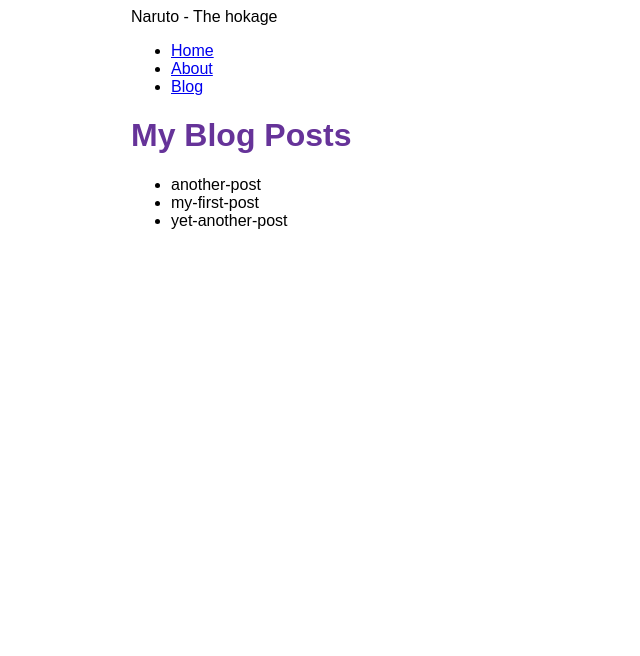
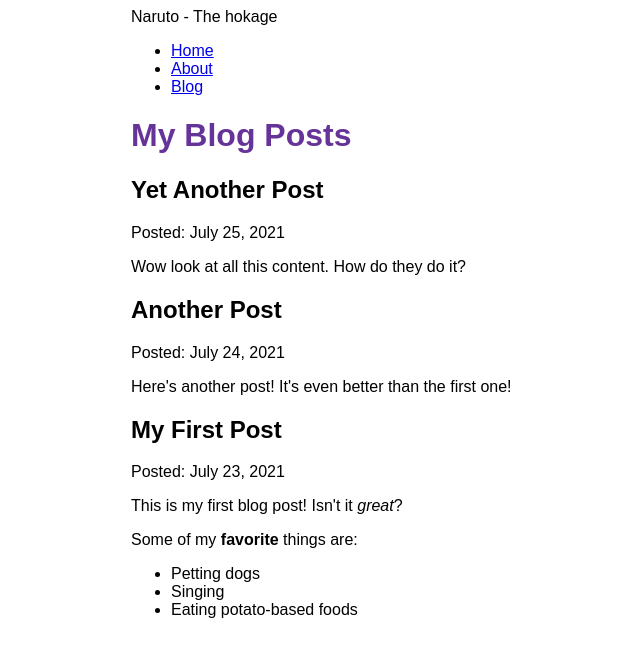
Before and after one commit to onkarkhedkar/my-first-gatsby-site, a Gatsby site: page /blog in a window 1280 px wide. Shown: the whole page, without its empty margins (259-899 px from the left). Built offline with nearby package versions, Linux system fonts and the light colour scheme; Gatsby itself is replaced by a stand-in of ours.

Commit message:
"Finished Gatsby Tutorial Part 5"

```diff
--- a/blog/another-post.mdx
+++ b/blog/another-post.mdx
@@ -0,0 +1,6 @@
+---
+title: "Another Post"
+date: "2021-07-24"
+---
+
+Here's another post! It's even better than the first one!
--- a/blog/my-first-post.mdx
+++ b/blog/my-first-post.mdx
@@ -0,0 +1,12 @@
+---
+title: "My First Post"
+date: "2021-07-23"
+---
+
+This is my first blog post! Isn't it *great*?
+
+Some of my **favorite** things are:
+
+* Petting dogs
+* Singing
+* Eating potato-based foods
--- a/blog/yet-another-post.mdx
+++ b/blog/yet-another-post.mdx
@@ -0,0 +1,6 @@
+---
+title: "Yet Another Post"
+date: "2021-07-25"
+---
+
+Wow look at all this content. How do they do it?
--- a/gatsby-config.js
+++ b/gatsby-config.js
@@ -12,5 +12,6 @@
           path: `${__dirname}/blog`,
         }
       },
+      "gatsby-plugin-mdx",
     ],
   };
--- a/package.json
+++ b/package.json
@@ -15,8 +15,11 @@
     "clean": "gatsby clean"
   },
   "dependencies": {
+    "@mdx-js/mdx": "^1.6.22",
+    "@mdx-js/react": "^1.6.22",
     "gatsby": "^4.6.1",
     "gatsby-plugin-image": "^2.6.0",
+    "gatsby-plugin-mdx": "^3.7.0",
     "gatsby-plugin-sharp": "^4.6.0",
     "gatsby-source-filesystem": "^4.6.0",
     "react": "^17.0.1",
--- a/src/pages/blog.js
+++ b/src/pages/blog.js
@@ -1,28 +1,36 @@
 import * as React from 'react'
 import { graphql } from 'gatsby'
+import { MDXRenderer } from 'gatsby-plugin-mdx'
 import Layout from '../components/layout'
 
 const BlogPage = ({ data }) => {
   return (
     <Layout pageTitle="My Blog Posts">
-      <ul>
-      {
-        data.allFile.nodes.map(node => (
-          <li key={node.name}>
-            {node.name}
-          </li>
-        ))
-      }
-      </ul>
+    {
+      data.allMdx.nodes.map((node) => (
+        <article key={node.id}>
+          <h2>{node.frontmatter.title}</h2>
+          <p>Posted: {node.frontmatter.date}</p>
+          <MDXRenderer>
+              {node.body}
+            </MDXRenderer>
+        </article>
+      ))
+    }
     </Layout>
   )
 }
 
 export const query = graphql`
   query {
-    allFile {
+    allMdx(sort: {fields: frontmatter___date, order: DESC}) {
       nodes {
-        name
+        frontmatter {
+          date(formatString: "MMMM D, YYYY")
+          title
+        }
+        id
+        body
       }
     }
   }
```
Also changed, not shown: 1 other file.
